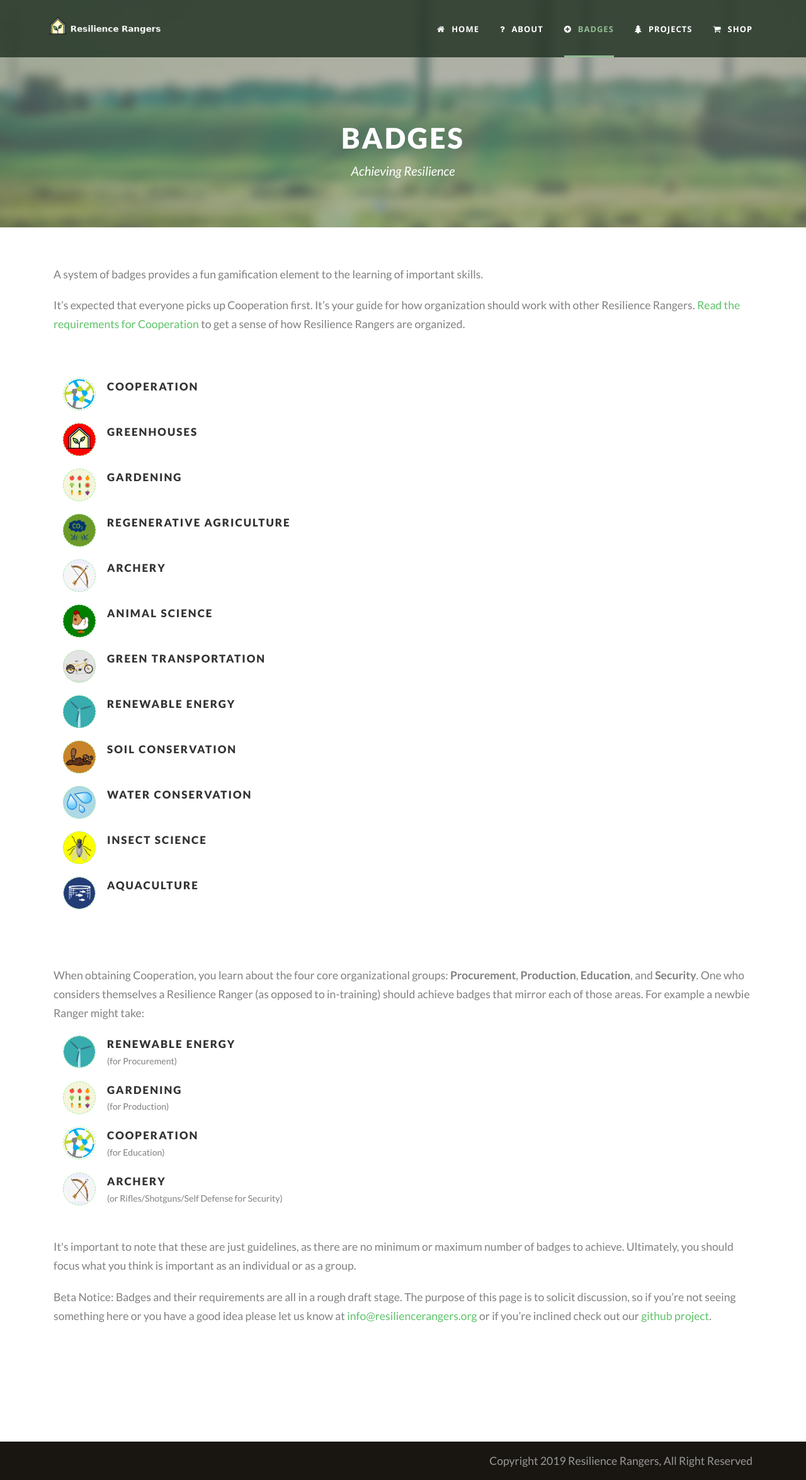
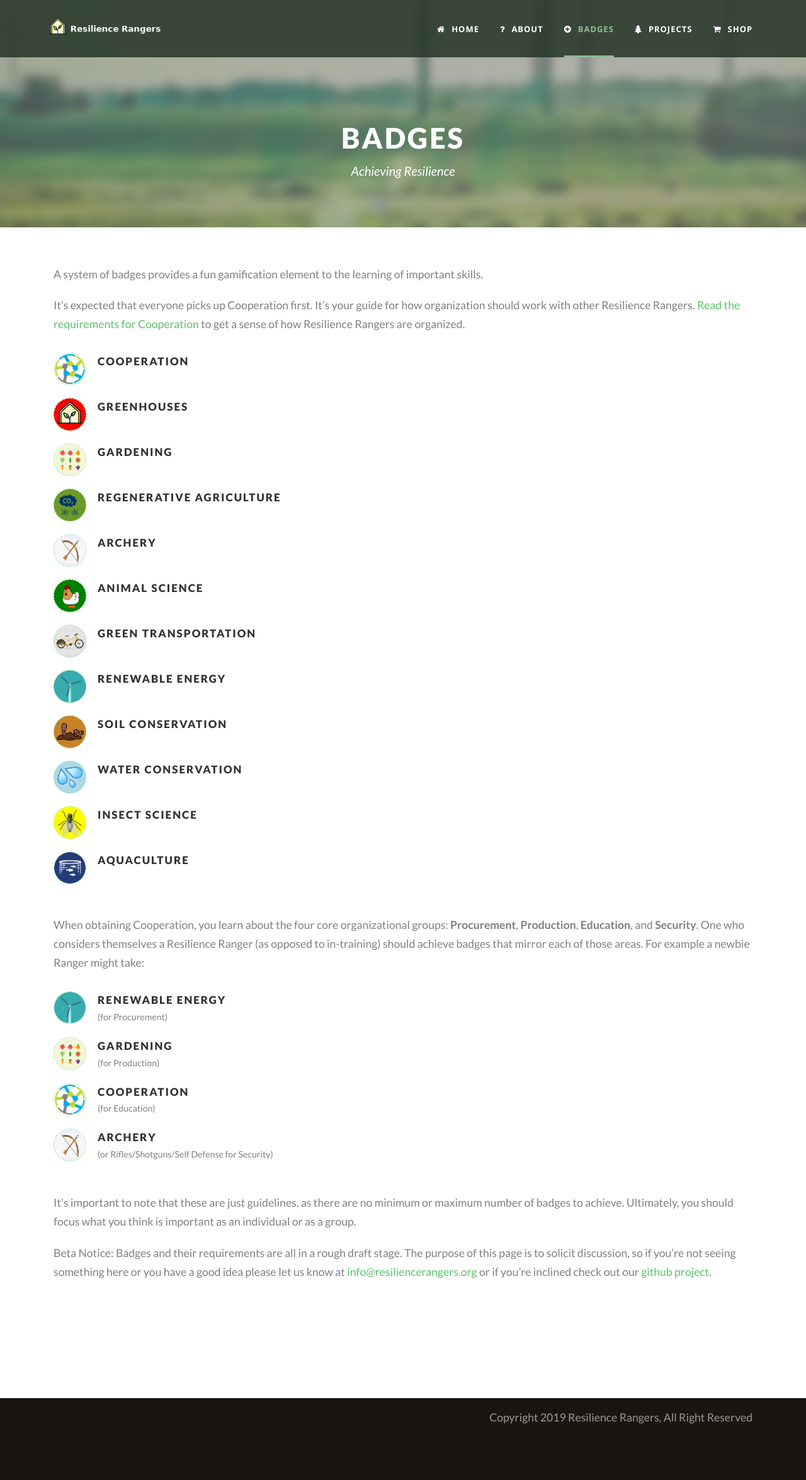
Before and after one commit to resilience-rangers/resilience-rangers.github.io, a Jekyll site: the page built from badges.md, in a window 1280 px wide. Shown: the whole page at 63% size. Built offline with Jekyll 4.4.1, drawn with Linux system fonts in a browser that asks for light colours; nearby versions of some CDN libraries; some web fonts are replaced; after the commit the page ends 2280 px from its top, so only the background shows below that.

Commit message:
fix some obvious problems

```diff
--- a/_includes/head.html
+++ b/_includes/head.html
@@ -22,7 +22,7 @@
   <script type='text/javascript' src='/assets/js/jquery.js'></script>
   <script type='text/javascript' src='/assets/js/jquery-migrate.min.js'></script>
 
-  <link  href="http://cdnjs.cloudflare.com/ajax/libs/font-awesome/4.3.0/css/font-awesome.css" rel="stylesheet" type='text/css'>
+  <link  href="https://cdnjs.cloudflare.com/ajax/libs/font-awesome/4.3.0/css/font-awesome.css" rel="stylesheet" type='text/css'>
   <!-- <script src="https://kit.fontawesome.com/63439a017e.js"></script> -->
 
   {% if jekyll.environment == "development" %}
--- a/_layouts/home.html
+++ b/_layouts/home.html
@@ -53,7 +53,7 @@ layout: default
               <div class="column-service-content-wrapper">
                 <h3 class="column-service-title">Become Truly Resilient</h3>
                 <div class="column-service-content greennature-skin-content">
-                  <p>The challenges we face won't be addressed properly or in time by national governments. The future is that of local resilience movements. Start building the communities of tomorrow today.</p>
+                  <p>The challenges we face won't be addressed properly by national governments. The future is that of local resilience movements. Start building the communities of tomorrow today.</p>
                 </div><a class="column-service-read-more" href="/about">Learn More</a>
               </div>
             </div>
--- a/badges.md
+++ b/badges.md
@@ -11,9 +11,8 @@ It's expected that everyone picks up Cooperation first. It's your guide for how
 
 <style>
 .list-with-icon-caption { font-size: 0.8em; }
+.greennature-icon-with-list-item { margin:30px; margin-left: 0px}
 </style>
-
-<br>
 
 <div class="greennature-item greennature-icon-with-list-item">
   {% for badge in site.data.badges %}
@@ -38,8 +37,6 @@ It's expected that everyone picks up Cooperation first. It's your guide for how
   {% endfor %}
   <div class="clear"></div>
 </div>
-
-<br>
 
 When obtaining Cooperation, you learn about the four core organizational groups: **Procurement**, **Production**, **Education**, and **Security**. One who considers themselves a Resilience Ranger (as opposed to in-training) should achieve badges that mirror each of those areas. For example a newbie Ranger might take:
 
@@ -107,7 +104,7 @@ When obtaining Cooperation, you learn about the four core organizational groups:
   <div class="clear"></div>
 </div>
 
-<p style="margin-top:30px">
+<p>
 It's important to note that these are just guidelines, as there are no minimum or maximum number of badges to achieve. Ultimately, you should focus what you think is important as an individual or as a group.
 </p>
 
```
Also changed, not shown: about.md (+2 -2 lines), badges/cooperation.md (+4 -0 lines).
